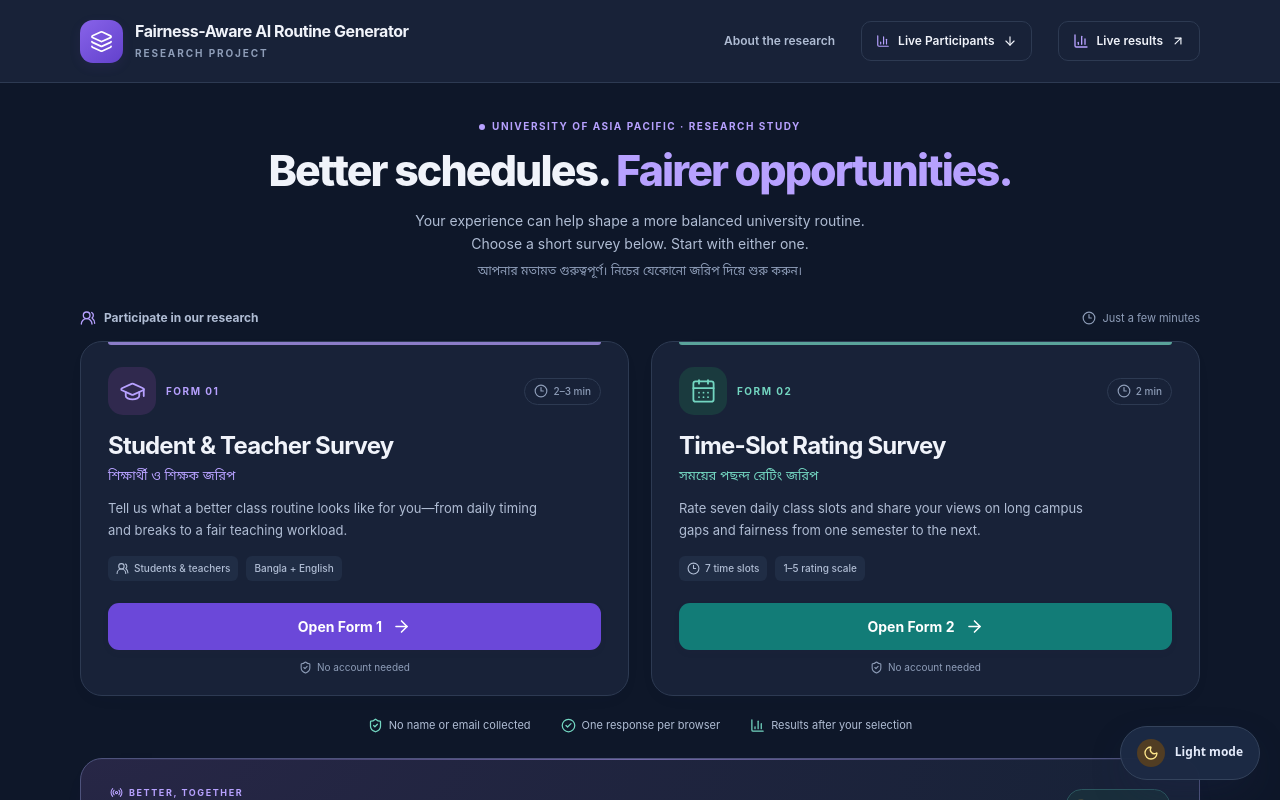
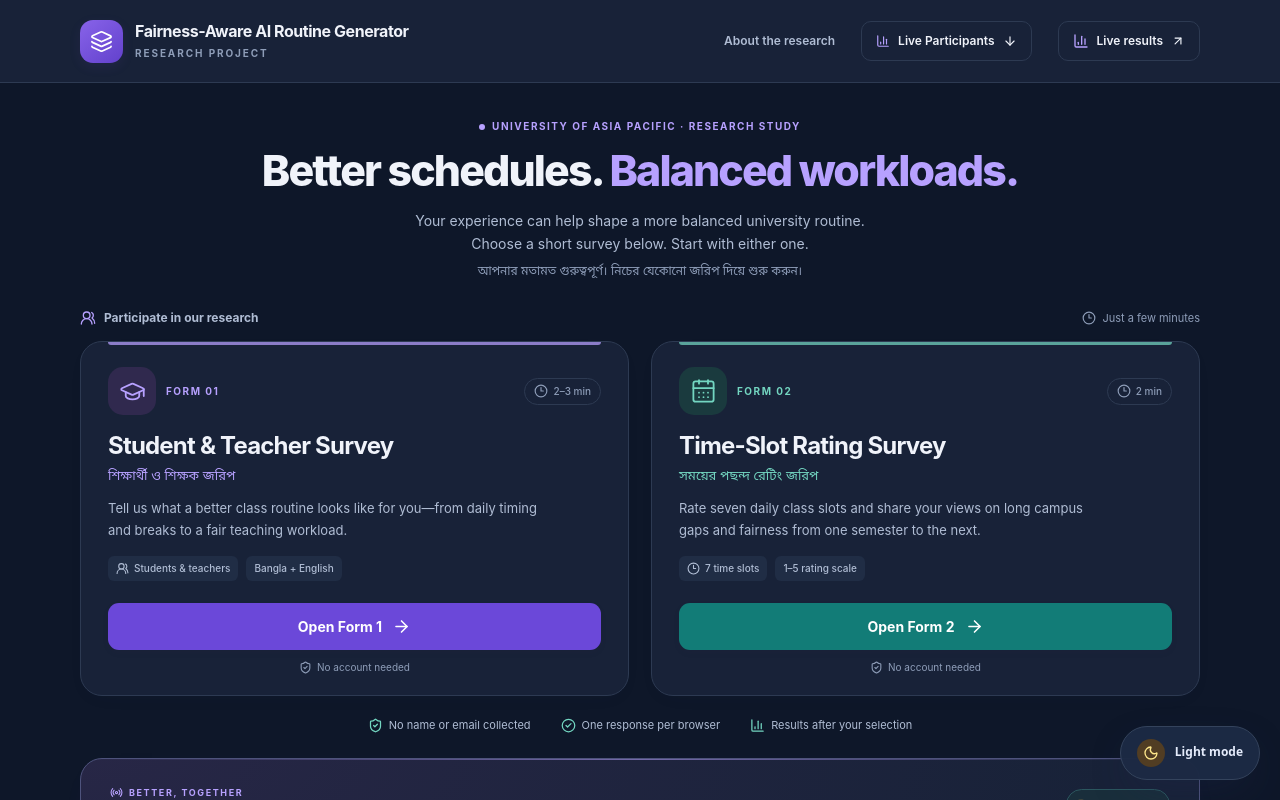
Before and after one commit to ENiGMA-101/fairness-ai-routine--v, a Next.js app: page / in a window 1280 px wide. Shown: the top 800 px of the page. Built offline with nearby package versions, Linux system fonts and the light colour scheme; no server answers; the database is empty.

Commit message:
Update page.tsx

```diff
--- a/src/app/page.tsx
+++ b/src/app/page.tsx
@@ -1,3 +1,4 @@
+import RotatingHeadline from "@/components/RotatingHeadline";
 import Link from "next/link";
 import {
   ArrowDown,
@@ -64,7 +65,7 @@ export default function Home() {
       <main>
         <section className="research-intro research-container" aria-labelledby="research-heading">
           <div className="research-eyebrow"><span /> University of Asia Pacific · Research study</div>
-          <h1 id="research-heading">Better schedules.<br className="mobile-break" /> <span>Fairer opportunities.</span></h1>
+          <RotatingHeadline />
           <p className="research-intro-text">Your experience can help shape a more balanced university routine.<br className="desktop-break" /> Choose a short survey below. Start with either one.</p>
           <p lang="bn" className="research-intro-bn">আপনার মতামত গুরুত্বপূর্ণ। নিচের যেকোনো জরিপ দিয়ে শুরু করুন।</p>
         </section>
```
